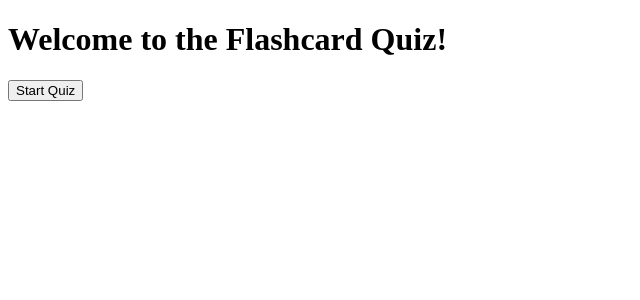
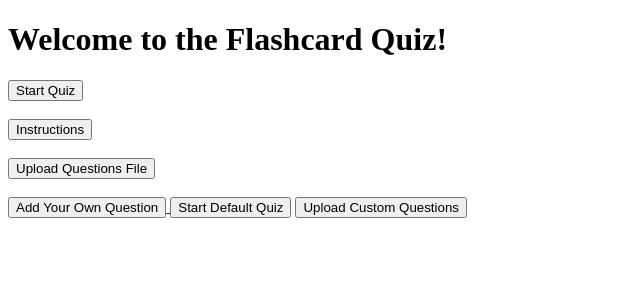
Before and after one commit to Kimheat65/Flashcard-Tool-, a Flask app: page / in a window 1280 px wide. Shown: the top 300 px of the page, without its empty margins (0-640 px from the left). Run offline with Flask 3, Linux system fonts and the light colour scheme.

Commit message:
Commit draft

```diff
--- a/app.py
+++ b/app.py
@@ -1,9 +1,11 @@
-
 from flask import Flask, render_template, request, redirect, url_for, session
 from quiz_app.quiz_app import load_questions_from_file
+import os
+import random
+
 
 app = Flask(__name__)
-app.secret_key = "supersecret"  # Required for session handling
+app.secret_key = "supersecret"
 
 QUESTIONS_FILE = "quiz_app/questions.txt"
 cards = load_questions_from_file(QUESTIONS_FILE)
@@ -14,41 +16,150 @@ def home():
 
 @app.route('/start')
 def start_quiz():
-    # Initialize session variables
+    global cards
+    random.shuffle(cards)           # randomize the question order
     session['index'] = 0
     session['score'] = 0
     return redirect(url_for('question'))
+
+
+@app.route('/instructions')
+def instructions():
+    return render_template('instructions.html')
+
 
 @app.route('/question', methods=['GET', 'POST'])
 def question():
     index = session.get('index')
 
-    # If quiz hasn't started, redirect to home
     if index is None:
         return redirect(url_for('home'))
 
-    # Handle answer submission
     if request.method == 'POST':
+        action = request.form.get("action")  # Detect which button was clicked
+
+        # If user selected Quit, immediately end the quiz
+        if action == "quit":
+            return redirect(url_for('result'))
+
+        # Otherwise continue normally (Next button)
         user_answer = request.form.get('answer')
         correct_answer = cards[index].answer
-        if user_answer.strip().lower() == correct_answer.strip().lower():
+
+        if user_answer and user_answer.strip().lower() == correct_answer.strip().lower():
             session['score'] += 1
 
-        # Move to next question
         index += 1
         session['index'] = index
 
-        # If no more questions, go to result page
         if index >= len(cards):
             return redirect(url_for('result'))
 
-    return render_template('question.html', card=cards[index])
+    return render_template(
+        'question.html',
+        card=cards[index],
+        current=index + 1,
+        total=len(cards)
+    )
 
 @app.route('/result')
 def result():
     score = session.get('score', 0)
     total = len(cards)
+    session.clear()  # reset quiz state
     return render_template('result.html', score=score, total=total)
+
+
+# --------------------------
+# FILE UPLOAD ROUTE
+# --------------------------
+@app.route('/upload', methods=['GET', 'POST'])
+def upload():
+    if request.method == 'POST':
+        file = request.files.get('file')
+
+        if file and file.filename.endswith(".txt"):
+            # Read uploaded questions
+            lines = file.read().decode("utf-8").strip().split("\n")
+            uploaded_cards = []
+
+            for line in lines:
+                if "|" in line:
+                    q, a = line.split("|")
+                    uploaded_cards.append(Card(q.strip(), a.strip()))
+
+            # Save to session so quiz uses only uploaded questions
+            session['custom_cards'] = [(c.question, c.answer) for c in uploaded_cards]
+
+            return redirect(url_for('start_custom_quiz'))
+
+    return render_template('upload.html')
+
+@app.route('/start_custom')
+def start_custom_quiz():
+    session['index'] = 0
+    session['score'] = 0
+    return redirect(url_for('custom_question'))
+
+@app.route('/custom_question', methods=['GET', 'POST'])
+def custom_question():
+    index = session.get('index')
+
+    custom_cards_data = session.get('custom_cards')
+    if not custom_cards_data:
+        return redirect(url_for('home'))
+
+    custom_cards = [Card(q, a) for q, a in custom_cards_data]
+
+    if request.method == 'POST':
+        user_answer = request.form.get('answer')
+        correct_answer = custom_cards[index].answer
+
+        if user_answer.strip().lower() == correct_answer.strip().lower():
+            session['score'] += 1
+
+        session['index'] += 1
+        index += 1
+
+        if index >= len(custom_cards):
+            return redirect(url_for('result'))
+
+    return render_template(
+        "question.html",
+        card=custom_cards[index],
+        current=index + 1,
+        total=len(custom_cards)
+    )
+
+
+
+# --------------------------
+# MANUAL ADD QUESTION ROUTE
+# --------------------------
+@app.route('/add_question', methods=['GET', 'POST'])
+def add_question():
+    global cards
+
+    if request.method == 'POST':
+        action = request.form.get("action")
+
+    # If user pressed quit
+    if action == "quit":
+        return redirect(url_for('result'))
+
+    user_answer = request.form.get('answer')
+    correct_answer = cards[index].answer
+
+    if user_answer.strip().lower() == correct_answer.strip().lower():
+        session['score'] += 1
+
+    # Next question logic
+    index += 1
+    session['index'] = index
+
+    if index >= len(cards):
+        return redirect(url_for('result'))
+    return render_template('add_question.html')
 
 if __name__ == '__main__':
     app.run(debug=True)
--- a/quiz_app/questions.txt
+++ b/quiz_app/questions.txt
@@ -285,3 +285,85 @@ The Star-Spangled Banner
 
 What is the most abundant mineral in Earth’s crust?
 Quartz
+
+Questions
+
+What is the largest planet in our Solar System?
+
+
+
+Which ocean is the deepest in the world?
+
+
+
+Who painted the Mona Lisa?
+
+
+
+In which year did the United States declare its independence?
+
+
+
+What is the chemical symbol for gold?
+
+
+
+How many sides does a nonagon have?
+
+
+
+Which famous physicist developed the Theory of Relativity?
+
+
+
+What is the capital city of Australia?
+
+
+
+Which animal is known as the "King of the Jungle"?
+
+
+
+What is the process by which plants convert light energy into chemical energy?
+
+
+
+Answers
+
+Jupiter
+
+
+
+The Pacific Ocean (specifically the Mariana Trench)
+
+
+
+Leonardo da Vinci
+
+
+
+1776
+
+
+
+Au
+
+
+
+Nine
+
+
+
+Albert Einstein
+
+
+
+Canberra
+
+
+
+The Lion
+
+
+
+Photosynthesis
--- a/templates/index.html
+++ b/templates/index.html
@@ -6,9 +6,34 @@
 <body>
     <h1>Welcome to the Flashcard Quiz!</h1>
 
+    <!-- Start Quiz Button -->
     <a href="{{ url_for('start_quiz') }}">
         <button>Start Quiz</button>
     </a>
+    <br><br>
+
+    <!-- Add instructions -->
+    <a href="{{ url_for('instructions') }}">
+        <button>Instructions</button></a><br><br>
+
+    <!-- Upload File Button -->
+    <a href="{{ url_for('upload') }}">
+        <button>Upload Questions File</button>
+    </a>
+    <br><br>
+
+    <!-- Add Manual Question Button -->
+    <a href="{{ url_for('add_question') }}">
+        <button>Add Your Own Question</button>
+    </a>
+
+    <a href="{{ url_for('start_quiz') }}">
+        <button>Start Default Quiz</button></a>
+
+    <a href="{{ url_for('upload') }}">
+        <button>Upload Custom Questions</button></a>
+
+
 
 </body>
 </html>
```
Also changed, not shown: templates/add_question.html (added, +22 -0 lines), templates/instructions.html (added, +23 -0 lines), templates/question.html (+11 -5 lines), templates/result.html (+7 -1 lines), templates/upload.html (added, +15 -0 lines).
